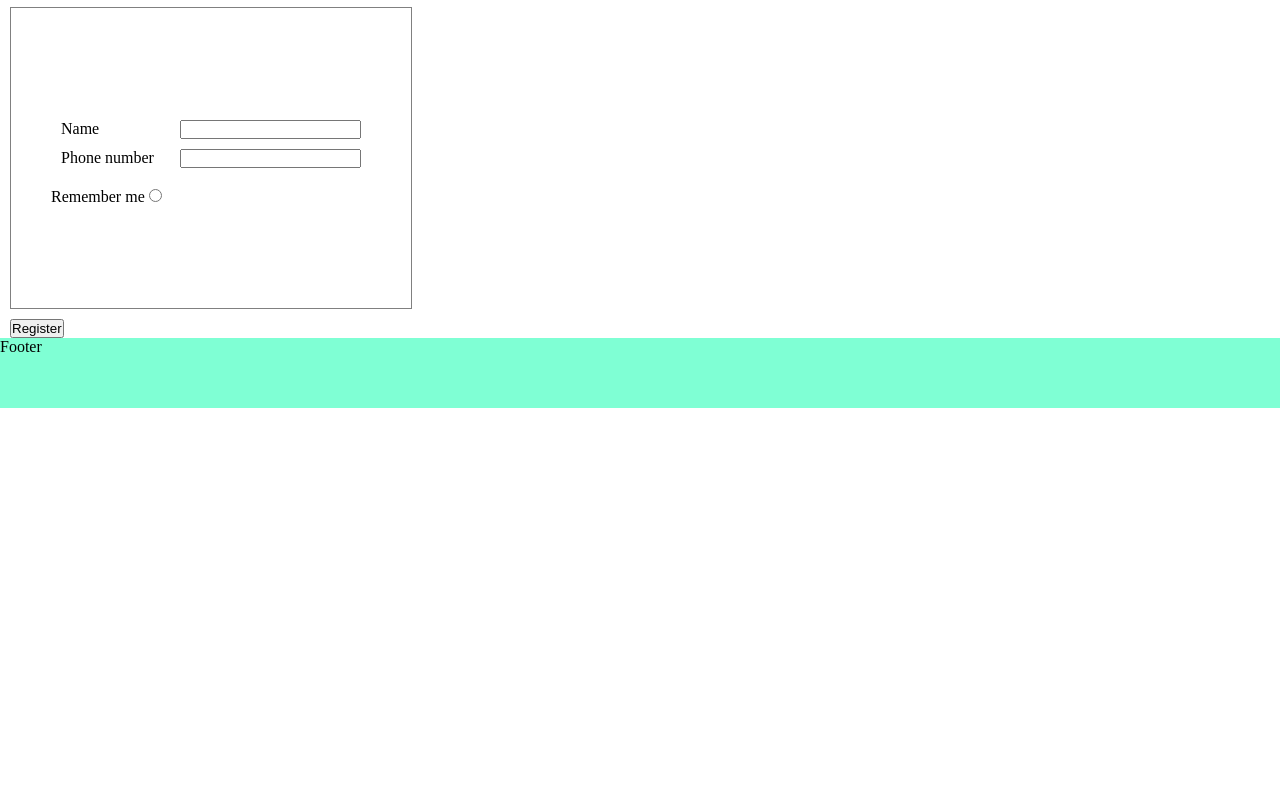
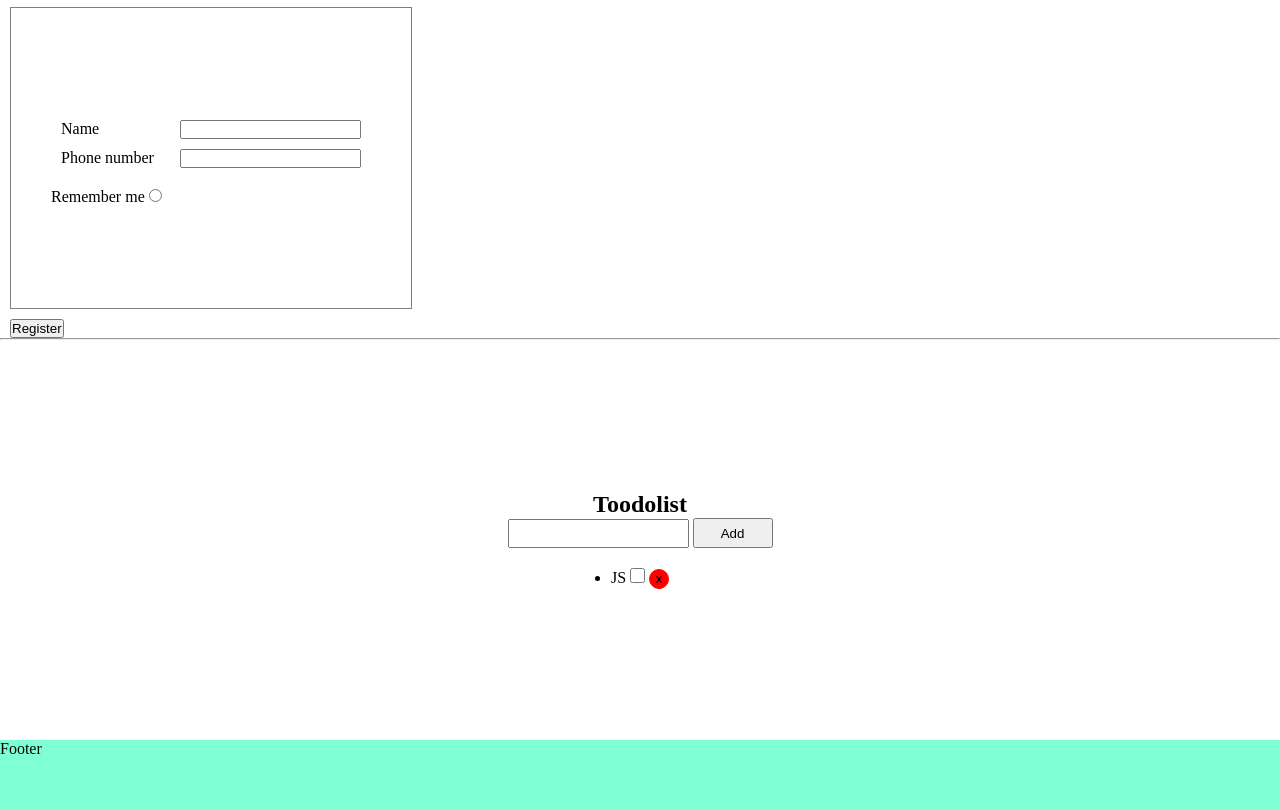
Before and after one commit to Aidos032/project, a plain HTML site: page index.html in a window 1280 px wide. Shown: the part 406-1216 px from the top of the page. Before the commit the page ends 814 px from the top, so only its background shows below. Drawn offline with Linux system fonts and the light colour scheme.

Commit message:
created todolist app

```diff
--- a/index.html
+++ b/index.html
@@ -6,6 +6,8 @@
     <title>Portfolio</title>
     <link rel="stylesheet" href="style.css">
     <script defer src ="index.js"></script>
+    <script defer src ="toodolist.js"></script>
+    <link rel="stylesheet" href="toodolist.css">
 </head>
 <body>
     <header>My Portdolio </header>
@@ -66,8 +68,20 @@
             </form>
         </div>
         </section>
+    <hr>
+        <section >
+        <div class="toodolist">
+            <h1>Toodolist</h1>
+            <div>
+                <input type="text" id="input-box">
+                <button onclick="addTask()">Add</button>
+            </div>
+            <ul id="list-box">
+                <li>JS <input type="checkbox"> <button>x</button></li>
+            </ul>
+        </div>
+        </section>
     </main>
-
 
     <footer>Footer</footer>
 </body>
--- /dev/null
+++ b/toodolist.css
@@ -0,0 +1,41 @@
+.toodolist {
+    display: flex;
+    justify-content: center;
+    align-items: center;
+    flex-direction: column;
+    width: 100%;
+    height: 400px;
+}
+
+ui li {
+    width: 200px;
+    display: flex;
+    align-items: center;
+    justify-content: space-between;
+    margin-bottom: 5px;
+}
+
+.toodolist div {
+    margin-bottom: 20px;
+}
+.toodolist div input {
+    height: 25px;
+}
+
+.toodolist div button {
+    height: 30px;
+    width: 80px;
+}
+
+ul li input {
+    width: 15px;
+    height: 15px;
+}
+
+ul li button {
+    width: 20px;
+    height: 20px;
+    background-color: red;
+    border: 1px solid red;
+    border-radius: 50%;
+}
--- /dev/null
+++ b/toodolist.js
@@ -0,0 +1,24 @@
+const input = document.getElementById('input-box')
+const ul=document.getElementById('list-box')
+
+function addTask() {
+    const li = document.createElement('li')
+
+    li.innerHTML = input.value
+    ul.appendChild(li)
+    input.value = ''
+
+    const checkbox = document.createElement('input')
+    checkbox.type = 'checkbox'
+    li.appendChild(checkbox)
+
+    const button = document.createElement('button')
+    button.innerHTML = 'x'
+    li.appendChild(button)
+}
+
+ul.addEventListener('click' , function(event) {
+    if (event.target.tagName === 'BUTTON') {
+        event.target.parentElement.remove()
+    }
+})
```
Also changed, not shown: prack.css (+10 -4 lines), prack.html (+12 -12 lines).
